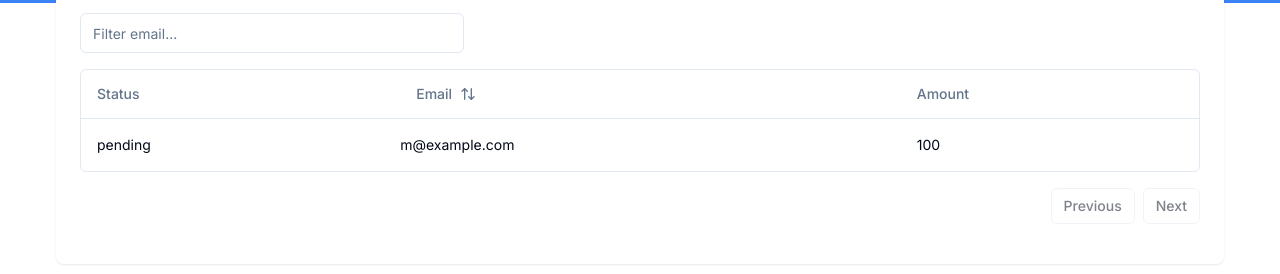
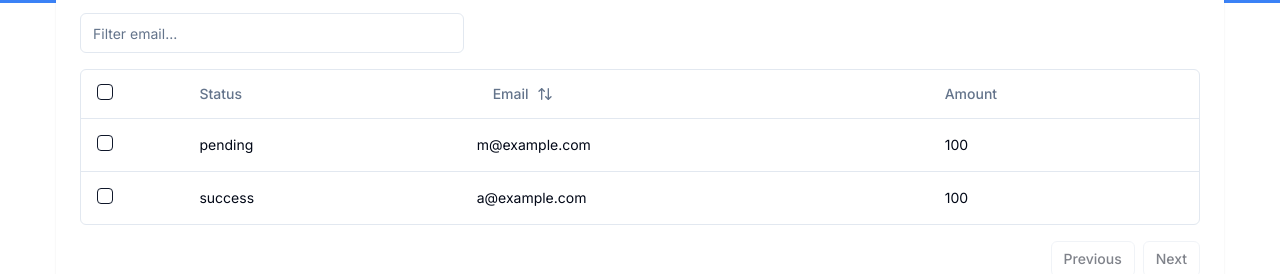
Before and after one commit to benono/finance-app, a Next.js app: page /accounts in a window 1280 px wide. Shown: the part 353-627 px from the top of the page. Built offline with nearby package versions, Linux system fonts and the light colour scheme; no server answers; what drizzle-zod, hono would draw is missing.

Commit message:
Add checkbox in account table

```diff
--- a/app/(dashboard)/accounts/columns.tsx
+++ b/app/(dashboard)/accounts/columns.tsx
@@ -1,6 +1,7 @@
 "use client"
 
 import { Button } from "@/components/ui/button"
+import { Checkbox } from "@/components/ui/checkbox"
 import { ColumnDef } from "@tanstack/react-table"
 import { ArrowUpDown } from "lucide-react"
 
@@ -14,6 +15,28 @@ export type Payment = {
 }
 
 export const columns: ColumnDef<Payment>[] = [
+  {
+    id: "select",
+    header: ({ table }) => (
+      <Checkbox
+        checked={
+          table.getIsAllPageRowsSelected() ||
+          (table.getIsSomePageRowsSelected() && "indeterminate")
+        }
+        onCheckedChange={(value) => table.toggleAllPageRowsSelected(!!value)}
+        aria-label="Select all"
+      />
+    ),
+    cell: ({ row }) => (
+      <Checkbox
+        checked={row.getIsSelected()}
+        onCheckedChange={(value) => row.toggleSelected(!!value)}
+        aria-label="Select row"
+      />
+    ),
+    enableSorting: false,
+    enableHiding: false,
+  },
   {
     accessorKey: "status",
     header: "Status",
--- a/app/(dashboard)/accounts/page.tsx
+++ b/app/(dashboard)/accounts/page.tsx
@@ -27,6 +27,12 @@ const data: Payment[] = [
     status: "pending",
     email: "m@example.com",
   },
+  {
+    id: "728ed52fxx",
+    amount: 100,
+    status: "success",
+    email: "a@example.com",
+  },
   // ...
 ]
 const AccountsPage = () => {
```
